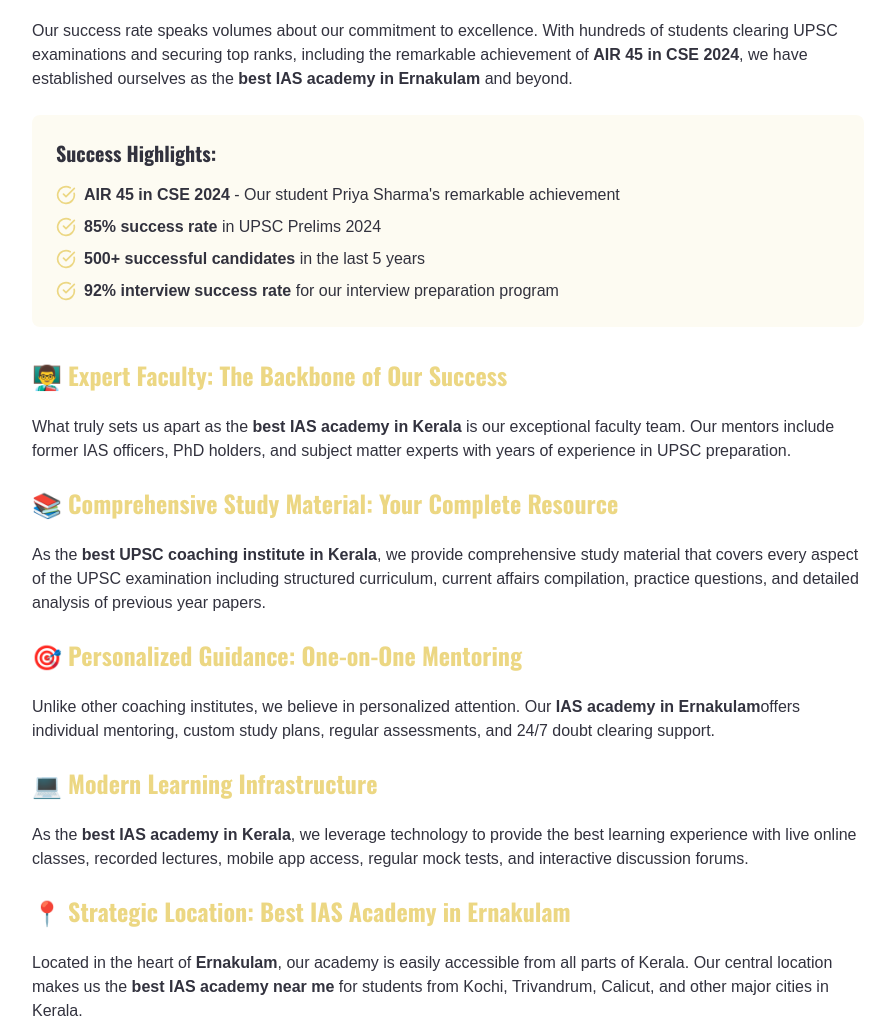
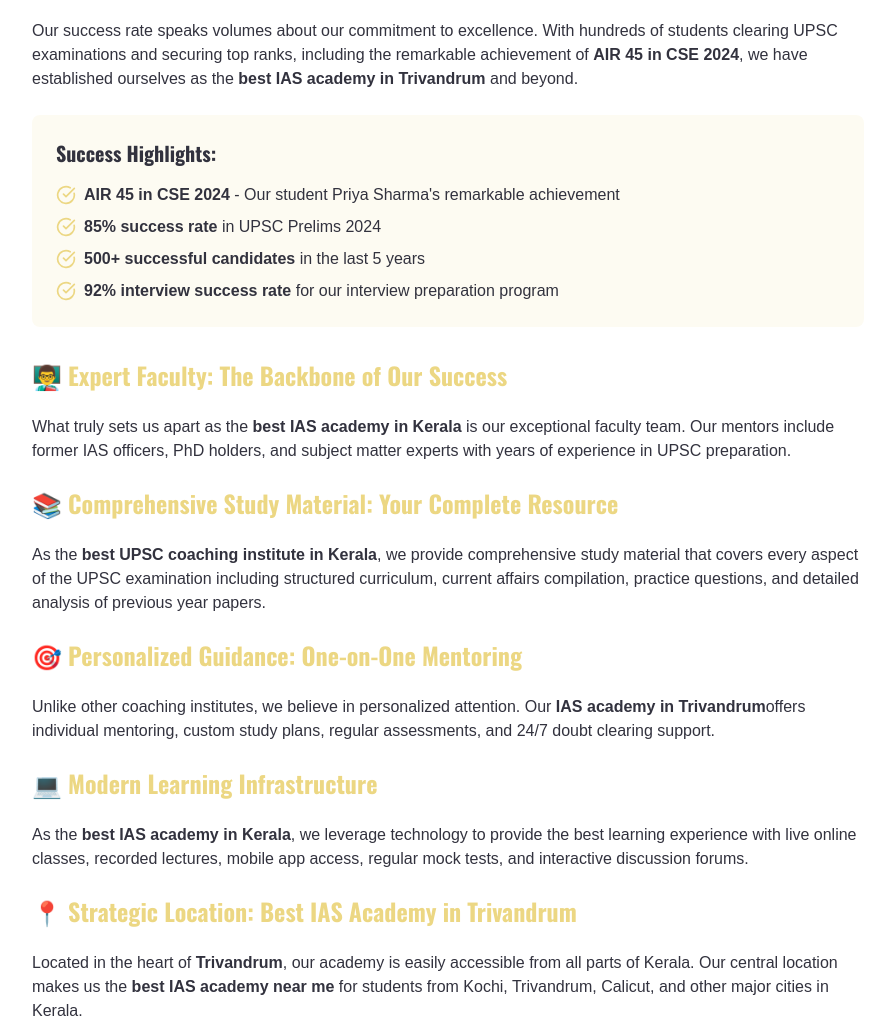
Before and after one commit to Jockey12https/legendaryiasdesign, a Next.js app in the folder ias-mentor/: page /blog/why-legendary-ias-mentor-best-ias-academy-kerala in a window 1280 px wide. Shown: the part 1001-2022 px from the top of the page, without its empty margins (192-1087 px from the left). Built offline with nearby package versions, Linux system fonts and the light colour scheme; no server answers; the database is empty; a web font is replaced by a local one.

Commit message:
name change

```diff
--- a/ias-mentor/src/app/blog/complete-guide-upsc-preparation-kerala/page.tsx
+++ b/ias-mentor/src/app/blog/complete-guide-upsc-preparation-kerala/page.tsx
@@ -16,7 +16,7 @@ export const metadata: Metadata = {
     "Best IAS Academy Kerala",
     "Civil Services Preparation Kerala",
     "UPSC Study Plan Kerala",
-    "IAS Academy Ernakulam"
+    "IAS Academy Trivandrum"
   ],
   openGraph: {
     title: "Legendary IAS Mentor - Complete Guide to UPSC Preparation in Kerala | 2025 Strategy",
--- a/ias-mentor/src/app/blog/why-legendary-ias-mentor-best-ias-academy-kerala/page.tsx
+++ b/ias-mentor/src/app/blog/why-legendary-ias-mentor-best-ias-academy-kerala/page.tsx
@@ -11,7 +11,7 @@ export const metadata: Metadata = {
   description: "Discover why Legendary IAS Mentor is recognized as the #1 IAS Academy in Kerala. Expert faculty, proven success rates, comprehensive study material, and personalized guidance for UPSC preparation.",
   keywords: [
     "Best IAS Academy in Kerala",
-    "IAS Academy Ernakulam",
+    "IAS Academy Trivandrum",
     "UPSC Coaching Kerala",
     "Best UPSC Institute India",
     "Civil Services Coaching Kerala",
@@ -78,7 +78,7 @@ export default function BlogPost() {
           <p className="mb-6">
             Our success rate speaks volumes about our commitment to excellence. With hundreds of students clearing UPSC examinations
             and securing top ranks, including the remarkable achievement of <strong>AIR 45 in CSE 2024</strong>, we have established
-            ourselves as the <strong>best IAS academy in Ernakulam</strong> and beyond.
+            ourselves as the <strong>best IAS academy in Trivandrum</strong> and beyond.
           </p>
 
           <div className="bg-primary/10 p-6 rounded-lg mb-8">
@@ -121,7 +121,7 @@ export default function BlogPost() {
           <h2 className="text-2xl font-bold mb-6 text-primary">🎯 Personalized Guidance: One-on-One Mentoring</h2>
 
           <p className="mb-6">
-            Unlike other coaching institutes, we believe in personalized attention. Our <strong>IAS academy in Ernakulam</strong>
+            Unlike other coaching institutes, we believe in personalized attention. Our <strong>IAS academy in Trivandrum</strong>
             offers individual mentoring, custom study plans, regular assessments, and 24/7 doubt clearing support.
           </p>
 
@@ -132,10 +132,10 @@ export default function BlogPost() {
             with live online classes, recorded lectures, mobile app access, regular mock tests, and interactive discussion forums.
           </p>
 
-          <h2 className="text-2xl font-bold mb-6 text-primary">📍 Strategic Location: Best IAS Academy in Ernakulam</h2>
+          <h2 className="text-2xl font-bold mb-6 text-primary">📍 Strategic Location: Best IAS Academy in Trivandrum</h2>
 
           <p className="mb-6">
-            Located in the heart of <strong>Ernakulam</strong>, our academy is easily accessible from all parts of Kerala.
+            Located in the heart of <strong>Trivandrum</strong>, our academy is easily accessible from all parts of Kerala.
             Our central location makes us the <strong>best IAS academy near me</strong> for students from Kochi, Trivandrum,
             Calicut, and other major cities in Kerala.
           </p>
```
